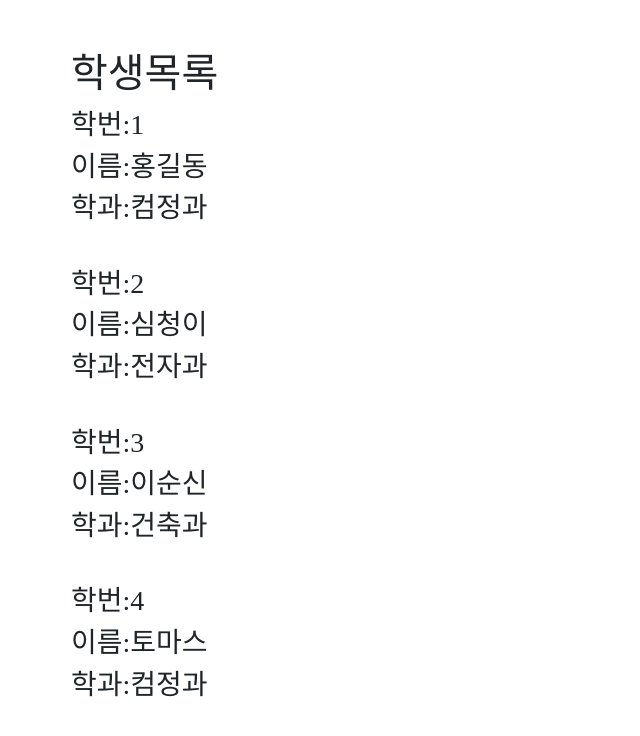
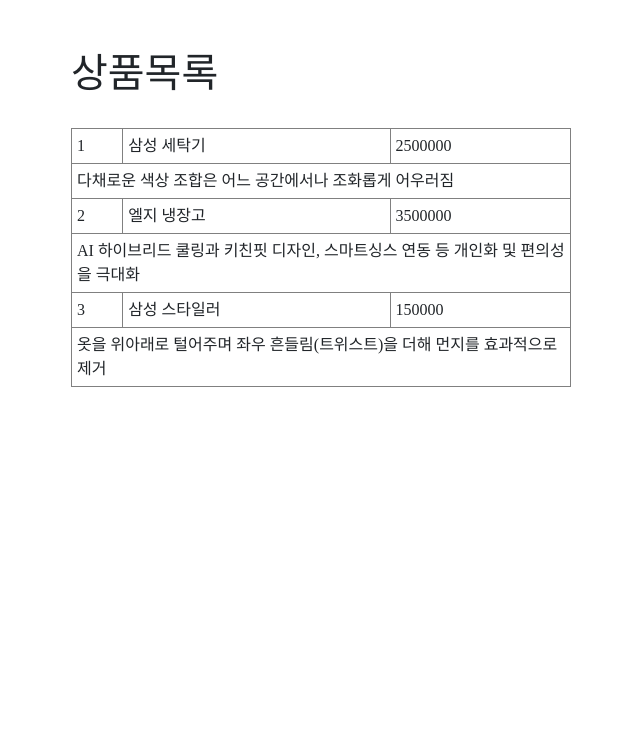
Before and after one commit to Vagacoda/202344076_React, a React (Create React App) app: page / in a window 1280 px wide. Shown: the top 736 px of the page, without its empty margins (319-959 px from the left). Built offline with nearby package versions, Linux system fonts and the light colour scheme; a web font is replaced by a local one.

Commit message:
2026/09/07 - 16:07 TAG

```diff
--- a/src/App.js
+++ b/src/App.js
@@ -1,5 +1,5 @@
 import './App.css';
-import Component from './components02/practice/StudentPage'
+import Component from './components02/practice/ProductPage'
 
 const App = ()=> {
     return (
--- a/src/components02/practice/Product.jsx
+++ b/src/components02/practice/Product.jsx
@@ -1,12 +1,18 @@
 import React from 'react'
 
-const Product = () => {
+const Product = ({p}) => {
+    const {id, name, price} = p;
     return (
-        <tr>
-            <td>ID</td>
-            <td>Name</td>
-            <td>Price</td>
-        </tr>
+        <>
+            <tr>
+                <td>{id}</td>
+                <td>{name}</td>
+                <td>{price}</td>
+            </tr>
+            <tr>
+                <td colSpan={3}>{p.description}</td>
+            </tr>
+        </>
     )
 }
 export default Product
--- a/src/components02/practice/ProductPage.jsx
+++ b/src/components02/practice/ProductPage.jsx
@@ -6,15 +6,23 @@
 import '../Style02.css'
 
 const products = [
-    { id:1, name:'삼성 세탁기', price:2500000, description:'다채로운 색상 조합은 어느 공간에서나 조화롭게 어우러짐'},
-    { id:2, name:'엘지 냉장고', price:3500000, description:'AI 하이브리드 쿨링과 키친핏 디자인, 스마트싱스 연동 등 개인화 및 편의성을 극대화'},
-    { id:3, name:'삼성 스타일러', price:150000, description:'옷을 위아래로 털어주며 좌우 흔들림(트위스트)을 더해 먼지를 효과적으로 제거' },
+    {id: 1, name: '삼성 세탁기', price: 2500000, description: '다채로운 색상 조합은 어느 공간에서나 조화롭게 어우러짐'},
+    {id: 2, name: '엘지 냉장고', price: 3500000, description: 'AI 하이브리드 쿨링과 키친핏 디자인, 스마트싱스 연동 등 개인화 및 편의성을 극대화'},
+    {id: 3, name: '삼성 스타일러', price: 150000, description: '옷을 위아래로 털어주며 좌우 흔들림(트위스트)을 더해 먼지를 효과적으로 제거'},
 ]
 
 const ProductPage = () => {
     return (
         <div className='box'>
             <h1>상품목록</h1>
+            <table>
+                <tbody>
+                {
+                    products.map(pro =>
+                        <Product key={pro.id} p={pro}/>
+                    )}
+                </tbody>
+            </table>
         </div>
     )
 }
--- a/src/components02/practice/Student.jsx
+++ b/src/components02/practice/Student.jsx
@@ -1,11 +1,12 @@
 //Fragment(프래그먼트)연습 .box>h3 글자색상변경
 //------------------------------------------
 const Student = ({student}) => {
+    const {id, name, dept} = student; //비구조 할당
     return (
         <div>
-            <h3>학번:{student.id}</h3>
-            <h3>이름:{student.name}</h3>
-            <h3>학과:{student.dept}</h3>
+            <h3>학번:{id}</h3>
+            <h3>이름:{name}</h3>
+            <h3>학과:{dept}</h3>
             <br/>
         </div>
     )
--- a/src/components02/practice/StudentPage.jsx
+++ b/src/components02/practice/StudentPage.jsx
@@ -14,7 +14,8 @@
         <div className='box'>
             <h1>학생목록</h1>
             {students.map(stu=>
-                <Student student={stu}/>)}
+                <Student key={stu.id}
+                student={stu}/>)}
         </div>
     )
 }
```
